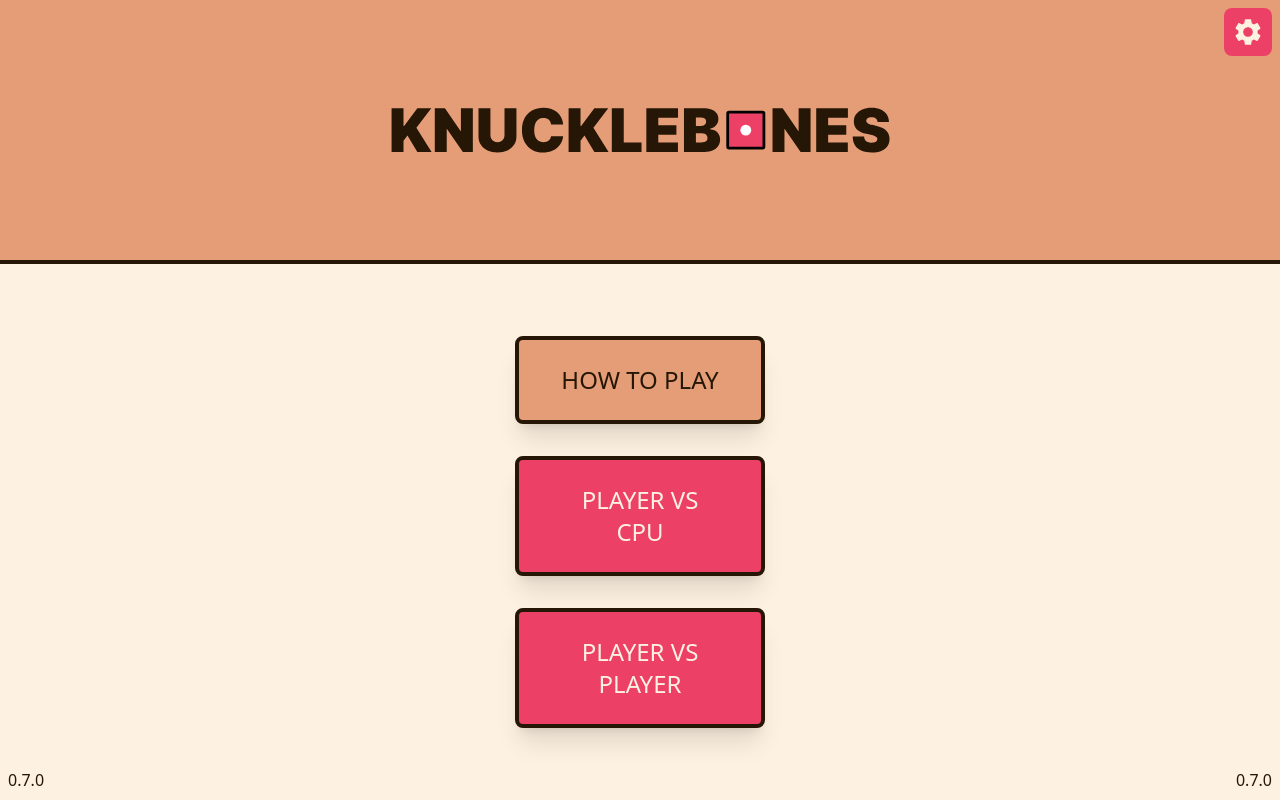
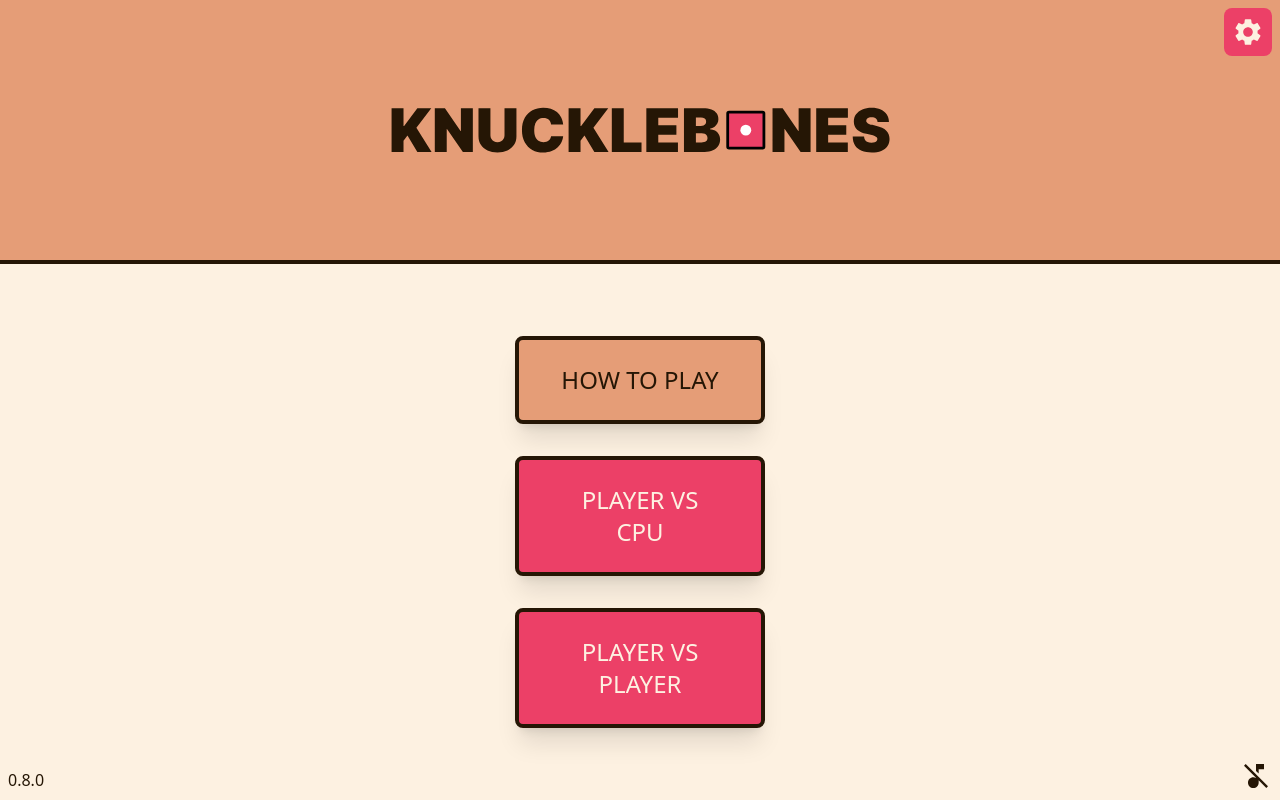
Before and after one commit to dompetriella/knucklebones_react, a React (Vite) app: page / in a window 1280 px wide. Built offline with nearby package versions, Linux system fonts and the light colour scheme; no server answers.

Commit message:
Added in game music

```diff
--- a/package.json
+++ b/package.json
@@ -1,7 +1,7 @@
 {
   "name": "knucklebones_react",
   "private": true,
-  "version": "0.7.0",
+  "version": "0.8.0",
   "type": "module",
   "scripts": {
     "dev": "vite",
--- a/src/components/settings/SettingsToggle.tsx
+++ b/src/components/settings/SettingsToggle.tsx
@@ -29,7 +29,9 @@ export function SettingsToggle({
     <div className="flex flex-col items-center p-8">
       <h1 className="text-3xl flex justify-center">{title}</h1>
       <motion.button
-        onClick={() => toggleSettingAction(settingsKey)}
+        onClick={() => {
+          toggleSettingAction(settingsKey);
+        }}
         initial={{ background: AppColors.OnTertiary }}
         animate={{
           background: settingValue ? AppColors.OnPrimary : AppColors.OnTertiary,
--- a/src/global/soundKeys.ts
+++ b/src/global/soundKeys.ts
@@ -1,6 +1,7 @@
 export class AudioFileKeys {
   static readonly ButtonClickSoundEffect = "buttonClick";
   static readonly DieRollSoundEffect = "dieRoll";
+  static readonly PlayerWinSoundEffect = "playerWin";
 
   static readonly MenuTheme = "menuTheme";
   static readonly GameTheme = "gameTheme";
@@ -9,9 +10,10 @@ export class AudioFileKeys {
 export const SoundFiles = {
   buttonClick: "/sounds/soundEffects/tap.mp3",
   dieRoll: "/sounds/soundEffects/die_roll.mp3",
+  playerWin: "/sounds/soundEffects/win.mp3",
 };
 
 export const BackgroundMusic = {
   menuTheme: "/sounds/backgroundMusic/menu.mp3",
   gameTheme: "/sounds/backgroundMusic/battle.mp3",
-}
+};
--- a/src/pages/CoinFlipPage.tsx
+++ b/src/pages/CoinFlipPage.tsx
@@ -6,6 +6,9 @@ import { MenuButton } from "../components/utility/MenuButton";
 import { useEffect, useState } from "react";
 import { PlayerTypeEnum } from "../models/PlayerTypeEnum";
 import { getPlayerUpdateFromDatabase } from "../logic/multiplayer";
+import useSystemState from "../state/systemState";
+import { SettingsKeys } from "../global/settingsKeys";
+import { AudioFileKeys } from "../global/soundKeys";
 
 function CoinFlipPage() {
   const navigator = useNavigate();
@@ -46,6 +49,23 @@ function CoinFlipPage() {
   const startingPlayer: Player = homePlayerState!.isActivePlayer
     ? homePlayerState!
     : awayPlayerState!;
+
+  const backgroundMusicOn = useSystemState(
+    (state) => state.settings[SettingsKeys.BackgroundMusic]
+  );
+  const playBackgroundMusicAction = useSystemState(
+    (state) => state.playBackgroundMusic
+  );
+  const pauseBackgroundMusicAction = useSystemState(
+    (state) => state.pauseBackgroundMusic
+  );
+
+  useEffect(() => {
+    if (backgroundMusicOn) {
+      pauseBackgroundMusicAction(AudioFileKeys.MenuTheme, true);
+      playBackgroundMusicAction(AudioFileKeys.GameTheme, true);
+    }
+  }, [backgroundMusicOn]);
 
   if (loading) {
     return (
--- a/src/pages/GamePage.tsx
+++ b/src/pages/GamePage.tsx
@@ -15,6 +15,7 @@ import { DiceData } from "../models/DiceData";
 import { RealtimeChannel } from "@supabase/supabase-js";
 import { PlayerTypeEnum } from "../models/PlayerTypeEnum";
 import useScreenWidth from "../hooks/useScreenWidth";
+import useSystemState from "../state/systemState";
 
 function GamePage() {
   const navigator = useNavigate();
--- a/src/pages/PlayerWonPage.tsx
+++ b/src/pages/PlayerWonPage.tsx
@@ -7,6 +7,10 @@ import {
   restartMultiplayerGame,
 } from "../logic/multiplayer";
 import { PlayerTypeEnum } from "../models/PlayerTypeEnum";
+import useSystemState from "../state/systemState";
+import { SettingsKeys } from "../global/settingsKeys";
+import { useEffect } from "react";
+import { AudioFileKeys } from "../global/soundKeys";
 
 function PlayerWonPage() {
   const navigator = useNavigate();
@@ -24,6 +28,36 @@ function PlayerWonPage() {
     homePlayerState!.score >= awayPlayerState!.score
       ? homePlayerState
       : awayPlayerState;
+
+  const soundEffectsOn = useSystemState(
+    (state) => state.settings[SettingsKeys.SoundEffects]
+  );
+
+  const backgroundMusicOn = useSystemState(
+    (state) => state.settings[SettingsKeys.BackgroundMusic]
+  );
+  const pauseBackgroundMusicAction = useSystemState(
+    (state) => state.pauseBackgroundMusic
+  );
+
+  const playBackgroundMusicAction = useSystemState(
+    (state) => state.playBackgroundMusic
+  );
+
+  const playSoundEffectAction = useSystemState(
+    (state) => state.playSoundEffect
+  );
+
+  useEffect(() => {
+    if (soundEffectsOn) {
+      playSoundEffectAction(AudioFileKeys.PlayerWinSoundEffect);
+    }
+
+    if (backgroundMusicOn) {
+      pauseBackgroundMusicAction(AudioFileKeys.MenuTheme, true);
+      pauseBackgroundMusicAction(AudioFileKeys.GameTheme, true);
+    }
+  }, [backgroundMusicOn]);
 
   return (
     <div className="size-full flex flex-col justify-around bg-surface">
@@ -58,6 +92,9 @@ function PlayerWonPage() {
               resetStateAction();
               navigator({ pathname: AppRoutes.ChooseCharacter });
             }
+            if (backgroundMusicOn) {
+              playBackgroundMusicAction(AudioFileKeys.GameTheme, true);
+            }
           }}
           animationDelay={0.5}
         />
@@ -70,6 +107,9 @@ function PlayerWonPage() {
             if (isMultiplayer && roomId !== null) {
               await deleteGameByRoomId(roomId!);
             }
+            if (backgroundMusicOn) {
+              playBackgroundMusicAction(AudioFileKeys.MenuTheme, true);
+            }
           }}
           animationDelay={1.0}
         />
--- a/src/pages/SettingsPage.tsx
+++ b/src/pages/SettingsPage.tsx
@@ -2,8 +2,29 @@ import { AppRoutes } from "../router/AppRoutes";
 import { PageHeader } from "../components/utility/PageHeader";
 import { SettingsToggle } from "../components/settings/SettingsToggle";
 import { SettingsKeys } from "../global/settingsKeys";
+import useSystemState from "../state/systemState";
+import { AudioFileKeys } from "../global/soundKeys";
+import { useEffect } from "react";
 
 function SettingsPage() {
+  const backgroundMusicOn = useSystemState(
+    (state) => state.settings[SettingsKeys.BackgroundMusic]
+  );
+  const playBackgroundMusicAction = useSystemState(
+    (state) => state.playBackgroundMusic
+  );
+  const pauseBackgroundMusicAction = useSystemState(
+    (state) => state.pauseBackgroundMusic
+  );
+
+  useEffect(() => {
+    if (backgroundMusicOn) {
+      playBackgroundMusicAction(AudioFileKeys.MenuTheme, false);
+    } else {
+      pauseBackgroundMusicAction(AudioFileKeys.MenuTheme, false);
+    }
+  }, [backgroundMusicOn]);
+
   return (
     <>
       <div className="flex h-full flex-col bg-surface justify-start">
@@ -14,10 +35,10 @@ function SettingsPage() {
             settingsKey={SettingsKeys.SoundEffects}
           />
 
-          {/* <SettingsToggle
+          <SettingsToggle
             title={"Background Music"}
             settingsKey={SettingsKeys.BackgroundMusic}
-          /> */}
+          />
         </div>
       </div>
     </>
--- a/src/pages/StartPage.tsx
+++ b/src/pages/StartPage.tsx
@@ -5,18 +5,47 @@ import { AppColors } from "../AppColors";
 import useGameState from "../state/gameState";
 import { PlayerTypeEnum } from "../models/PlayerTypeEnum";
 import packageJson from "../../package.json";
-import { Settings } from "@mui/icons-material";
+import {
+  MusicNote,
+  MusicNoteOutlined,
+  MusicOff,
+  Settings,
+} from "@mui/icons-material";
 import useScreenWidth from "../hooks/useScreenWidth";
 import useSystemState from "../state/systemState";
 import { AudioFileKeys } from "../global/soundKeys";
+import { SettingsKeys } from "../global/settingsKeys";
+import { useEffect } from "react";
 
 function StartPage() {
   const navigator = useNavigate();
   const setPlayerTypeAction = useGameState((state) => state.setPlayerType);
-  const playBackgroundMusicAction = useSystemState((state) => state.playBackgroundMusic)
+
+  const toggleSettingAction = useSystemState((state) => state.toggleSettings);
+
+  const backgroundMusicOn = useSystemState(
+    (state) => state.settings[SettingsKeys.BackgroundMusic]
+  );
+  const soundEffectsOn = useSystemState(
+    (state) => state.settings[SettingsKeys.SoundEffects]
+  );
+
+  const playBackgroundMusicAction = useSystemState(
+    (state) => state.playBackgroundMusic
+  );
+  const pauseBackgroundMusicAction = useSystemState(
+    (state) => state.pauseBackgroundMusic
+  );
+
+  useEffect(() => {
+    if (backgroundMusicOn) {
+      playBackgroundMusicAction(AudioFileKeys.MenuTheme, false);
+    } else {
+      pauseBackgroundMusicAction(AudioFileKeys.MenuTheme, false);
+    }
+  }, [backgroundMusicOn]);
 
   const screenWidthState = useScreenWidth();
-
 
   return (
     <>
@@ -64,10 +93,25 @@ function StartPage() {
         <div className="absolute left-0 bottom-0 p-2 text-onSurface">
           {packageJson.version}
         </div>
-        <button onClick={() => {
-          playBackgroundMusicAction(AudioFileKeys.MenuTheme)
-        }} className="absolute right-0 bottom-0 p-2 text-onSurface">
-          {packageJson.version}
+        <button
+          onClick={() => {
+            toggleSettingAction(SettingsKeys.BackgroundMusic);
+            toggleSettingAction(SettingsKeys.SoundEffects);
+          }}
+          className="absolute bottom-0 right-0"
+        >
+          {" "}
+          {backgroundMusicOn && soundEffectsOn ? (
+            <MusicNote
+              className="p-2"
+              style={{ width: 48, height: 48, color: AppColors.Primary }}
+            />
+          ) : (
+            <MusicOff
+              className="p-2"
+              style={{ width: 48, height: 48, color: AppColors.OnSurface }}
+            />
+          )}
         </button>
         <button
           onClick={() => navigator(AppRoutes.Settings)}
--- a/src/state/gameState.tsx
+++ b/src/state/gameState.tsx
@@ -21,6 +21,7 @@ import {
 import { emptyDiceArray } from "../global/utility";
 import useSystemState from "./systemState";
 import { AudioFileKeys } from "../global/soundKeys";
+import { SettingsKeys } from "../global/settingsKeys";
 
 const homePlayerId = uuidv4();
 const awayPlayerId = uuidv4();
@@ -483,10 +484,11 @@ const useGameState = create<GameState>((set, get) => ({
     }
 
     const systemState = useSystemState.getState();
-    setTimeout(() => {
-      systemState.playSoundEffect(AudioFileKeys.DieRollSoundEffect)
-    }, 1000)
-
+    if (systemState.settings[SettingsKeys.SoundEffects]) {
+      setTimeout(() => {
+        systemState.playSoundEffect(AudioFileKeys.DieRollSoundEffect);
+      }, 1000);
+    }
   },
 
   async setMultiplayerRoom(room: MultiplayerRoom) {
--- a/src/state/systemState.ts
+++ b/src/state/systemState.ts
@@ -39,8 +39,9 @@ interface SystemState {
   loadSoundEffects: (soundFiles: SoundFiles) => Promise<void>;
 
   backgroundMusicTracks: Sounds;
-  playBackgroundMusic: (soundName: string) => void;
+  playBackgroundMusic: (soundName: string, resetMusic: boolean) => void;
   loadBackgroundMusic: (soundFiles: SoundFiles) => Promise<void>;
+  pauseBackgroundMusic: (soundName: string, resetMusic: boolean) => void;
 }
 
 const useSystemState = create<SystemState>((set, get) => ({
@@ -99,14 +100,14 @@ const useSystemState = create<SystemState>((set, get) => ({
     for (const [key, value] of Object.entries(soundFiles)) {
       loadedSounds[key] = new Audio(value);
     }
-    console.log('loaded sounds')
+    console.log("loaded sounds");
     console.log(loadedSounds);
     set({ soundEffects: loadedSounds });
   },
 
   backgroundMusicTracks: {},
 
-  playBackgroundMusic: (soundName: string) => {
+  playBackgroundMusic: (soundName: string, resetMusic: boolean) => {
     console.log("attempting to play sound");
     const sounds = get().backgroundMusicTracks;
     console.log("recieve sound effects");
@@ -115,8 +116,23 @@ const useSystemState = create<SystemState>((set, get) => ({
     const sound = sounds[soundName];
     if (sound) {
       console.log("found sound");
-      sound.currentTime = 0;
+      if (resetMusic) {
+        sound.currentTime = 0;
+      }
+
+      sound.loop = true;
       sound.play();
+    }
+  },
+
+  pauseBackgroundMusic: (soundName: string, resetMusic: boolean) => {
+    const sounds = get().backgroundMusicTracks;
+    const sound = sounds[soundName];
+    if (sound) {
+      if (resetMusic) {
+        sound.currentTime = 0;
+      }
+      sound.pause();
     }
   },
 
@@ -125,7 +141,7 @@ const useSystemState = create<SystemState>((set, get) => ({
     for (const [key, value] of Object.entries(soundFiles)) {
       loadedSounds[key] = new Audio(value);
     }
-    console.log('loaded sounds')
+    console.log("loaded sounds");
     console.log(loadedSounds);
     set({ backgroundMusicTracks: loadedSounds });
   },
```
Also changed, not shown: 1 other file (tests, documents, lock files or other folders).
